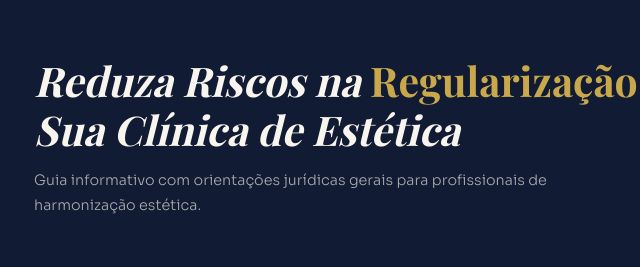
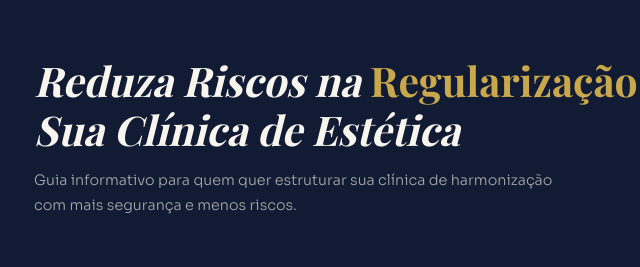
Before and after one commit to Elisbrasil/Guia-de-Regularizacao, a plain HTML site: page index.html in a window 1280 px wide. Shown: the top 267 px of the page, 108-748 px from the left. Drawn offline with nearby package versions, Linux system fonts and the light colour scheme; a web font is replaced by a local one.

Commit message:
Revise hero subtext and footer tagline
Updated hero section and footer tagline for clarity.

```diff
--- a/index.html
+++ b/index.html
@@ -16,7 +16,7 @@
   <div class="hero-stripe"></div>
   <div class="hero-content">
     <h1>Reduza Riscos na <em>Regularização</em> da Sua Clínica de Estética</h1>
-    <p class="hero-sub">Guia informativo com orientações jurídicas gerais para profissionais de harmonização estética.</p>
+    <p class="hero-sub">Guia informativo para quem quer estruturar sua clínica de harmonização com mais segurança e menos riscos.</p>
   </div>
 </section>
 
@@ -161,7 +161,6 @@
 <!-- FOOTER -->
 <footer class="footer">
   <img data-src="__LOGO__" class="footer-logo" alt="Juk Cattani" src="">
-  <p class="footer-tagline">Lutando pelos negócios mais sólidos e respeitados da harmonização.</p>
   <p>© 2025 Juk Cattani Sociedade de Advogados · Todos os direitos reservados.</p>
 </footer>
 
```
